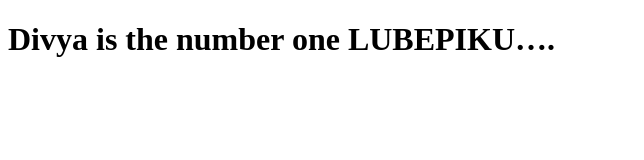
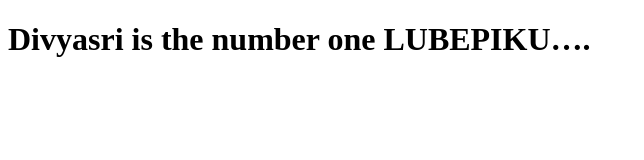
Before and after one commit to B201Hare/lubepiku, a plain HTML site: page index.html in a window 1280 px wide. Shown: the whole page, without its empty margins (0-644 px from the left). Drawn offline with Linux system fonts and the light colour scheme.

Commit message:
Update index.html
Signed-off-by: B201Hare <84272846+B201Hare@users.noreply.github.com>

```diff
--- a/index.html
+++ b/index.html
@@ -4,7 +4,7 @@
 </head>
 <body>
 <h1>
-Divya is the number one LUBEPIKU….
+Divyasri is the number one LUBEPIKU….
 </h1>
 </body>
 </html>
```
